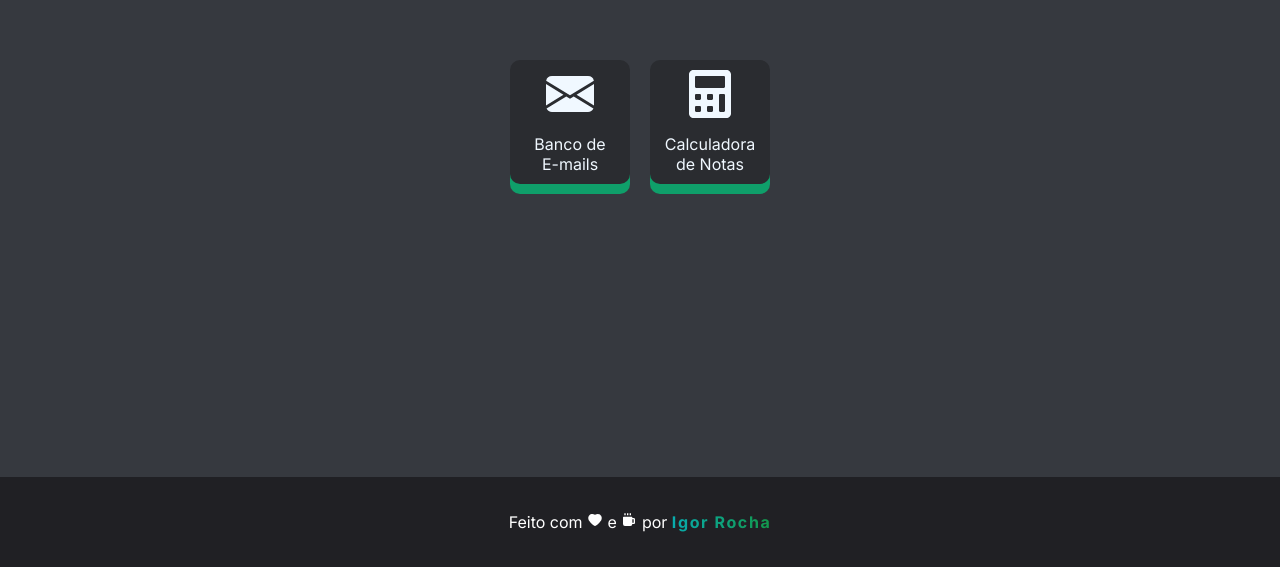
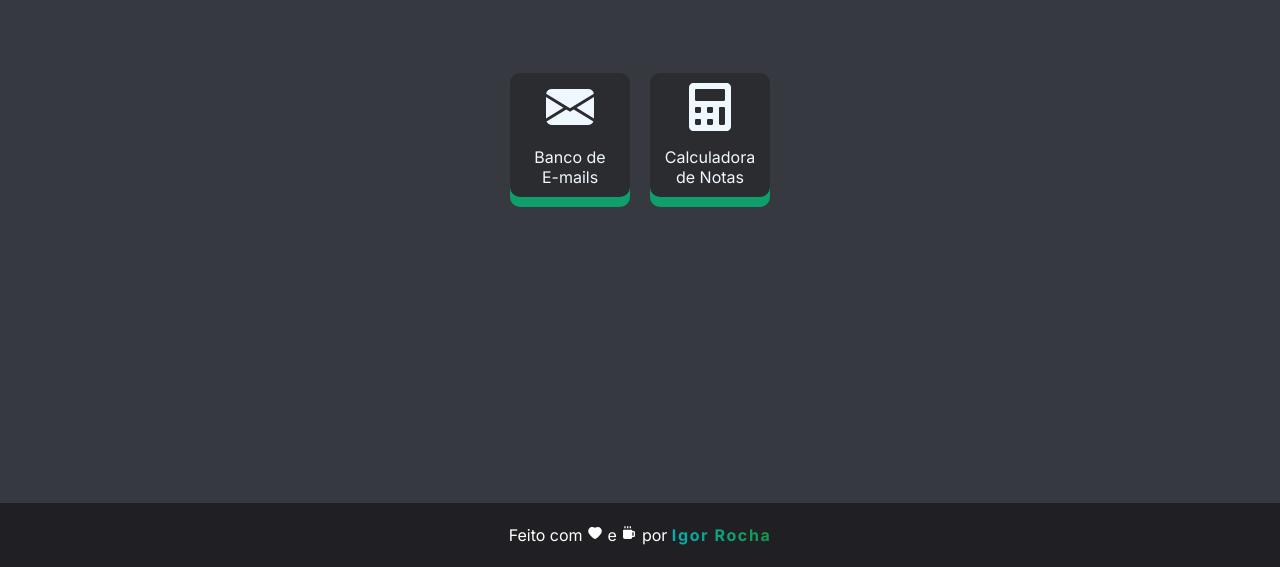
Before and after one commit to igorroc/uesc-next, a Next.js app: page / in a window 1280 px wide. Shown: the part 233-800 px from the top of the page. Built offline with nearby package versions, Linux system fonts and the light colour scheme.

Commit message:
fix: Default main wrapper

```diff
--- a/src/app/globals.css
+++ b/src/app/globals.css
@@ -3,7 +3,9 @@
 	--primary-color: hsl(158, 83%, 34%);
 	--primary-color-hover: hsl(158, 83%, 24%);
 	--background-color: #36393f;
+
 	--footer-color: #424242;
+	--footer-height: 4em;
 }
 
 * {
@@ -17,6 +19,15 @@ body {
 	height: 100vh;
 	height: 100dvh;
 	background-color: var(--background-color);
+}
+
+main {
+	width: 100%;
+	height: calc(100% - var(--footer-height));
+
+	display: flex;
+	justify-content: center;
+	align-items: center;
 }
 
 ::-webkit-scrollbar {
--- a/src/app/layout.tsx
+++ b/src/app/layout.tsx
@@ -15,7 +15,7 @@ export default function RootLayout({ children }: { children: React.ReactNode })
 	return (
 		<html lang="pt-br">
 			<body className={inter.className}>
-				{children}
+				<main>{children}</main>
 				<Footer />
 			</body>
 		</html>
--- a/src/app/page.module.css
+++ b/src/app/page.module.css
@@ -1,12 +1,3 @@
-.main {
-	width: 100%;
-	height: calc(100% - 90px);
-
-	display: flex;
-	justify-content: center;
-	align-items: center;
-}
-
 .wrapper {
 	display: flex;
 	gap: 20px;
@@ -23,7 +14,7 @@
 	flex-direction: column;
 	justify-content: center;
 	align-items: center;
-  gap: 1em;
+	gap: 1em;
 
 	border-radius: 10px;
 
--- a/src/app/page.tsx
+++ b/src/app/page.tsx
@@ -7,7 +7,6 @@ import { FaCalculator } from "react-icons/fa"
 export default function Home() {
 	return (
 		<>
-			<main className={styles.main}>
 			<div className={styles.wrapper}>
 				<Link href="/emails" className={styles.links}>
 					<BsFillEnvelopeFill size={48} />
@@ -18,7 +17,6 @@ export default function Home() {
 					<span> Calculadora de Notas </span>
 				</Link>
 			</div>
-			</main>
 		</>
 	)
 }
--- a/src/components/Footer/footer.module.css
+++ b/src/components/Footer/footer.module.css
@@ -1,7 +1,6 @@
 .footer {
 	width: 100%;
-	height: 50px;
-	padding: 20px 0;
+	height: var(--footer-height);
 
 	margin-top: auto;
 
```
Lines whose indentation alone changed are shown as unchanged.
